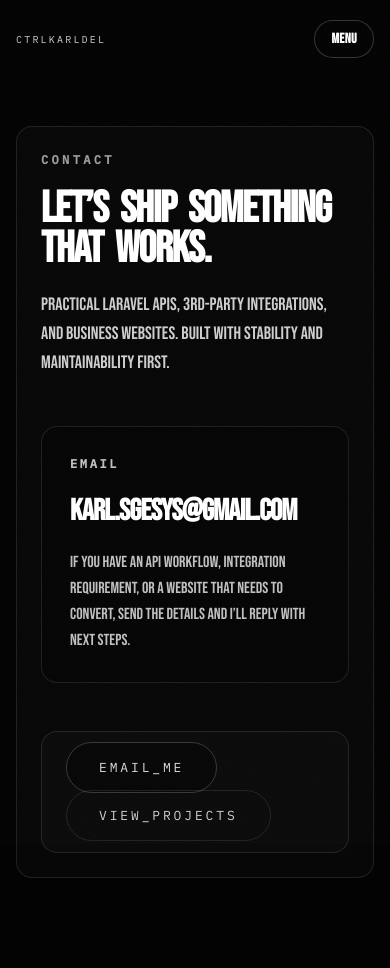
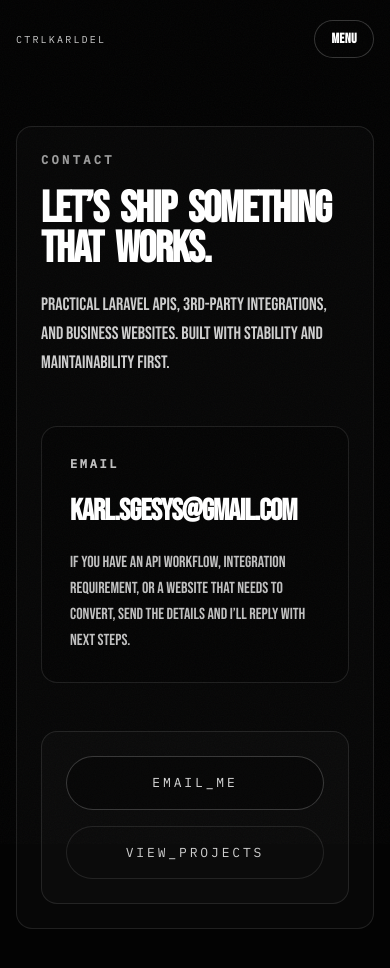
Before and after one commit to Drinergy/ctrlkarldel-portfolio, a Next.js app: page /contact in a window 390 px wide. Shown: the top 968 px of the page. Built offline with nearby package versions, Linux system fonts and the light colour scheme.

Commit message:
mobile UI fixes

```diff
--- a/src/app/contact/page.tsx
+++ b/src/app/contact/page.tsx
@@ -58,24 +58,22 @@ export default function ContactPage() {
             </div>
             <div className="min-w-0 lg:col-span-5">
               <div className="rounded-2xl border border-white/10 bg-white/[0.02] p-6 md:p-8">
-                <div className="flex flex-col gap-6 sm:gap-7">
-                  <ScrollReveal>
+                <ScrollReveal>
+                  <div className="flex flex-col gap-4 sm:gap-5">
                     <MagneticButton
                       href={`mailto:${email}`}
                       className="w-full rounded-full border border-white/20 bg-black/30 px-8 py-4 text-center font-mono text-[13px] tracking-[0.22em] text-foreground/85"
                     >
                       EMAIL_ME
                     </MagneticButton>
-                  </ScrollReveal>
-                  <ScrollReveal>
                     <MagneticButton
                       href="/projects"
                       className="w-full rounded-full border border-white/10 bg-white/0 px-8 py-4 text-center font-mono text-[13px] tracking-[0.22em] text-foreground/80"
                     >
                       VIEW_PROJECTS
                     </MagneticButton>
-                  </ScrollReveal>
-                </div>
+                  </div>
+                </ScrollReveal>
               </div>
             </div>
           </div>
--- a/src/components/home/Hero.tsx
+++ b/src/components/home/Hero.tsx
@@ -200,11 +200,11 @@ export default function Hero() {
                       </div>
                     </div>
 
-                    <div className="mt-4 flex flex-col gap-1.5 border-t border-white/10 pt-3 font-mono text-[8px] leading-snug tracking-[0.1em] text-foreground/72 sm:flex-row sm:items-center sm:justify-between sm:gap-3 sm:pt-4 sm:text-[10px] sm:tracking-[0.16em] md:text-[11px] md:tracking-[0.2em]">
-                      <span className="min-w-0 max-w-full [overflow-wrap:anywhere]">
+                    <div className="mt-4 flex items-center justify-between gap-3 border-t border-white/10 pt-3 font-mono text-[8px] leading-none tracking-[0.08em] text-foreground/72 sm:pt-4 sm:text-[10px] sm:tracking-[0.16em] md:text-[11px] md:tracking-[0.2em]">
+                      <span className="min-w-0 whitespace-nowrap">
                         SCROLL_TO_EXPLORE
                       </span>
-                      <span className="min-w-0 max-w-full text-accent [overflow-wrap:anywhere] sm:shrink-0 sm:text-right">
+                      <span className="shrink-0 whitespace-nowrap text-right text-accent">
                         AVAILABLE_FOR_WORK
                       </span>
                     </div>
```
